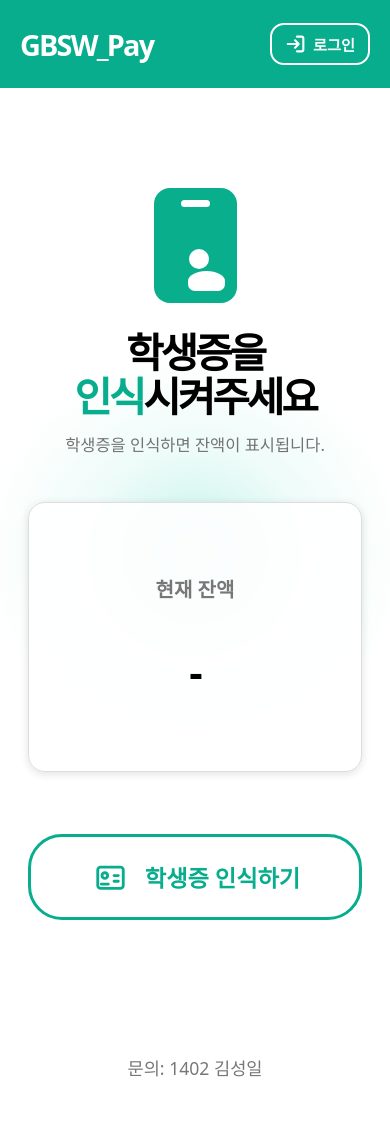
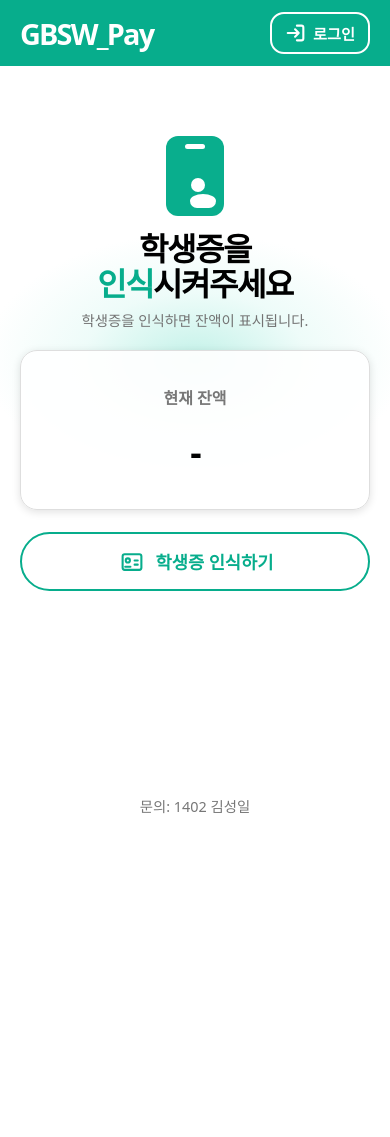
Before and after one commit to Requle26/GS_Pay, a FastAPI app: page / in a window 390 px wide. After the commit the page ends 814 px from the top, so only its background shows below. Run offline with FastAPI, Linux system fonts and the light colour scheme.

Commit message:
UI Improved

```diff
--- a/app/static/css/style.css
+++ b/app/static/css/style.css
@@ -1,10 +1,17 @@
 :root {
-  font-family: system-ui, -apple-system, BlinkMacSystemFont, "Segoe UI", sans-serif;
+  font-family:
+    system-ui,
+    -apple-system,
+    BlinkMacSystemFont,
+    "Segoe UI",
+    sans-serif;
   color: #000;
   background: #fff;
 }
 
-* { box-sizing: border-box; }
+* {
+  box-sizing: border-box;
+}
 
 body {
   margin: 0;
@@ -72,31 +79,104 @@ body {
   background: #fff;
   border: 1px solid #dcebe7;
   border-radius: 22px;
-  box-shadow: 0 14px 35px rgba(4, 92, 74, .11);
+  box-shadow: 0 14px 35px rgba(4, 92, 74, 0.11);
 }
 
-.eyebrow { margin: 0 0 9px; color: #07ad8c; font-size: .8rem; font-weight: 800; letter-spacing: .12em; }
-.login-card h1, .admin-dashboard h1 { font-size: 2rem; letter-spacing: -1.7px; }
-.login-description, .admin-dashboard > p { color: #66716e; }
-.login-error { margin: 20px 0 0; padding: 12px; color: #b42318; background: #fff0ef; border-radius: 9px; font-size: .92rem; }
+.eyebrow {
+  margin: 0 0 9px;
+  color: #07ad8c;
+  font-size: 0.8rem;
+  font-weight: 800;
+  letter-spacing: 0.12em;
+}
+.login-card h1,
+.admin-dashboard h1 {
+  font-size: 2rem;
+  letter-spacing: -1.7px;
+}
+.login-description,
+.admin-dashboard > p {
+  color: #66716e;
+}
+.login-error {
+  margin: 20px 0 0;
+  padding: 12px;
+  color: #b42318;
+  background: #fff0ef;
+  border-radius: 9px;
+  font-size: 0.92rem;
+}
 
-.login-form { display: grid; gap: 20px; margin-top: 30px; }
-.login-form label { display: grid; gap: 8px; color: #35403d; font-size: .93rem; font-weight: 700; }
-.login-form input { width: 100%; padding: 13px; font: inherit; border: 1px solid #c9d4d1; border-radius: 9px; outline-color: #07ad8c; }
-.login-form button, .logout-button { padding: 14px; color: #fff; font: inherit; font-weight: 700; background: #07ad8c; border: 0; border-radius: 9px; cursor: pointer; }
+.login-form {
+  display: grid;
+  gap: 20px;
+  margin-top: 30px;
+}
+.login-form label {
+  display: grid;
+  gap: 8px;
+  color: #35403d;
+  font-size: 0.93rem;
+  font-weight: 700;
+}
+.login-form input {
+  width: 100%;
+  padding: 13px;
+  font: inherit;
+  border: 1px solid #c9d4d1;
+  border-radius: 9px;
+  outline-color: #07ad8c;
+}
+.login-form button,
+.logout-button {
+  padding: 14px;
+  color: #fff;
+  font: inherit;
+  font-weight: 700;
+  background: #07ad8c;
+  border: 0;
+  border-radius: 9px;
+  cursor: pointer;
+}
 
-.admin-header { display: flex; align-items: center; justify-content: space-between; }
-.logout-button { padding: 9px 14px; background: #fff; color: #087e68; border: 1px solid #9bd8cb; }
-.admin-note { margin-top: 30px; padding-top: 20px; border-top: 1px solid #e4ece9; }
+.admin-header {
+  display: flex;
+  align-items: center;
+  justify-content: space-between;
+}
+.logout-button {
+  padding: 9px 14px;
+  background: #fff;
+  color: #087e68;
+  border: 1px solid #9bd8cb;
+}
+.admin-note {
+  margin-top: 30px;
+  padding-top: 20px;
+  border-top: 1px solid #e4ece9;
+}
 
-.login-button svg { width: 22px; height: 22px; fill: none; stroke: currentColor; stroke-width: 2.3; stroke-linecap: round; stroke-linejoin: round; }
+.login-button svg {
+  width: 22px;
+  height: 22px;
+  fill: none;
+  stroke: currentColor;
+  stroke-width: 2.3;
+  stroke-linecap: round;
+  stroke-linejoin: round;
+}
 
 .balance-section {
   width: min(100%, 600px);
   margin: 0 auto;
   padding: clamp(10rem, 22vh, 14rem) 28px 4rem;
   text-align: center;
-  background: radial-gradient(ellipse 75% 30% at 50% 50%, #c4f2e9 0%, rgba(224, 249, 244, .55) 38%, transparent 72%);
+  background: radial-gradient(
+    ellipse 75% 30% at 50% 50%,
+    #c4f2e9 0%,
+    rgba(224, 249, 244, 0.55) 38%,
+    transparent 72%
+  );
 }
 
 .student-card-icon {
@@ -107,9 +187,33 @@ body {
   border-radius: 16px;
   background: #09ae8d;
 }
-.student-card-icon span { position: absolute; top: 12px; left: 27px; width: 29px; height: 7px; border-radius: 4px; background: #fff; }
-.student-card-icon i { position: absolute; top: 61px; left: 43%; width: 20px; height: 20px; border-radius: 50%; background: #fff; }
-.student-card-icon b { position: absolute; bottom: 12px; left: 34px; width: 37px; height: 20px; border-radius: 50% 50% 7px 7px; background: #fff; }
+.student-card-icon span {
+  position: absolute;
+  top: 12px;
+  left: 27px;
+  width: 29px;
+  height: 7px;
+  border-radius: 4px;
+  background: #fff;
+}
+.student-card-icon i {
+  position: absolute;
+  top: 61px;
+  left: 43%;
+  width: 20px;
+  height: 20px;
+  border-radius: 50%;
+  background: #fff;
+}
+.student-card-icon b {
+  position: absolute;
+  bottom: 12px;
+  left: 34px;
+  width: 37px;
+  height: 20px;
+  border-radius: 50% 50% 7px 7px;
+  background: #fff;
+}
 
 h1 {
   margin: 0;
@@ -117,9 +221,16 @@ h1 {
   line-height: 1.08;
   letter-spacing: -3px;
 }
-h1 em { color: #07ad8c; font-style: normal; }
+h1 em {
+  color: #07ad8c;
+  font-style: normal;
+}
 
-.description { margin: 14px 0 46px; color: #737373; font-size: 1.03rem; }
+.description {
+  margin: 14px 0 46px;
+  color: #737373;
+  font-size: 1.03rem;
+}
 
 .balance-card {
   min-height: 270px;
@@ -127,14 +238,29 @@ h1 em { color: #07ad8c; font-style: normal; }
   display: flex;
   flex-direction: column;
   justify-content: center;
-  background: rgba(255, 255, 255, .92);
+  background: rgba(255, 255, 255, 0.92);
   border: 1px solid #dedede;
   border-radius: 17px;
-  box-shadow: 0 2px 9px rgba(0, 0, 0, .12);
+  box-shadow: 0 2px 9px rgba(0, 0, 0, 0.12);
 }
-.balance-label { margin: 0 0 41px; color: #777; font-weight: 700; font-size: 1.25rem; }
-.balance-value { margin: 0; font-size: clamp(2.6rem, 10vw, 3.5rem); font-weight: 700; letter-spacing: -2px; }
-.result-message { margin: 19px 0 0; color: #e04a4a; font-size: 1.1rem; font-weight: 700; }
+.balance-label {
+  margin: 0 0 41px;
+  color: #777;
+  font-weight: 700;
+  font-size: 1.25rem;
+}
+.balance-value {
+  margin: 0;
+  font-size: clamp(2.6rem, 10vw, 3.5rem);
+  font-weight: 700;
+  letter-spacing: -2px;
+}
+.result-message {
+  margin: 19px 0 0;
+  color: #e04a4a;
+  font-size: 1.1rem;
+  font-weight: 700;
+}
 
 .scan-button {
   width: 100%;
@@ -153,10 +279,27 @@ h1 em { color: #07ad8c; font-style: normal; }
   border-radius: 34px;
   cursor: pointer;
 }
-.scan-button:hover { background: #f1fffc; }
-.scan-button:disabled { opacity: .65; cursor: wait; }
-.scan-button svg { width: 41px; height: 34px; fill: none; stroke: currentColor; stroke-width: 2; stroke-linecap: round; stroke-linejoin: round; }
-.scan-status { min-height: 1.5em; margin: 13px 0 0; color: #666; }
+.scan-button:hover {
+  background: #f1fffc;
+}
+.scan-button:disabled {
+  opacity: 0.65;
+  cursor: wait;
+}
+.scan-button svg {
+  width: 41px;
+  height: 34px;
+  fill: none;
+  stroke: currentColor;
+  stroke-width: 2;
+  stroke-linecap: round;
+  stroke-linejoin: round;
+}
+.scan-status {
+  min-height: 1.5em;
+  margin: 13px 0 0;
+  color: #666;
+}
 
 footer {
   margin-top: auto;
@@ -167,9 +310,86 @@ footer {
 }
 
 @media (max-width: 420px) {
-  .topbar { height: 88px; padding: 0 20px; }
-  .login-button { padding: 8px 13px; border-width: 2px; border-radius: 14px; font-size: .95rem; }
-  .balance-section { padding-top: 100px; }
-  .admin-auth-page { padding: 22px; }
-  .login-card, .admin-dashboard { margin-top: 90px; padding: 29px 24px; }
+  .topbar {
+    height: 66px;
+    padding: 0 20px;
+  }
+  .login-button {
+    padding: 8px 13px;
+    border-width: 2px;
+    border-radius: 14px;
+    font-size: 0.95rem;
+  }
+  .balance-section {
+    padding: 70px 20px 2rem;
+  }
+  .student-card-icon {
+    width: 58px;
+    height: 80px;
+    margin-bottom: 16px;
+    border-radius: 12px;
+  }
+  .student-card-icon span {
+    top: 8px;
+    left: 19px;
+    width: 20px;
+    height: 5px;
+  }
+  .student-card-icon i {
+    top: 42px;
+    width: 14px;
+    height: 14px;
+  }
+  .student-card-icon b {
+    bottom: 8px;
+    left: 24px;
+    width: 26px;
+    height: 14px;
+  }
+  h1 {
+    font-size: 2rem;
+    letter-spacing: -1.5px;
+  }
+  .description {
+    margin: 8px 0 20px;
+    font-size: 0.9rem;
+  }
+  .balance-card {
+    min-height: 160px;
+    padding: 18px 16px;
+  }
+  .balance-label {
+    margin-bottom: 18px;
+    font-size: 1rem;
+  }
+  .balance-value {
+    font-size: 2.2rem;
+  }
+  .scan-button {
+    margin-top: 22px;
+    padding: 15px 12px;
+    gap: 9px;
+    font-size: 1.1rem;
+    border-width: 2px;
+  }
+  .scan-button svg {
+    width: 30px;
+    height: 25px;
+  }
+  .scan-status {
+    margin-top: 8px;
+    font-size: 0.9rem;
+  }
+  footer {
+    padding: 20px 0 28px;
+    font-size: 0.9rem;
+  }
+  .admin-auth-page {
+    padding: 22px;
+  }
+  .login-card,
+  .admin-dashboard {
+    margin-top: 90px;
+    padding: 29px 24px;
+  }
 }
```
Also changed, not shown: app/templates/login.html (+23 -7 lines), 1 other file.
